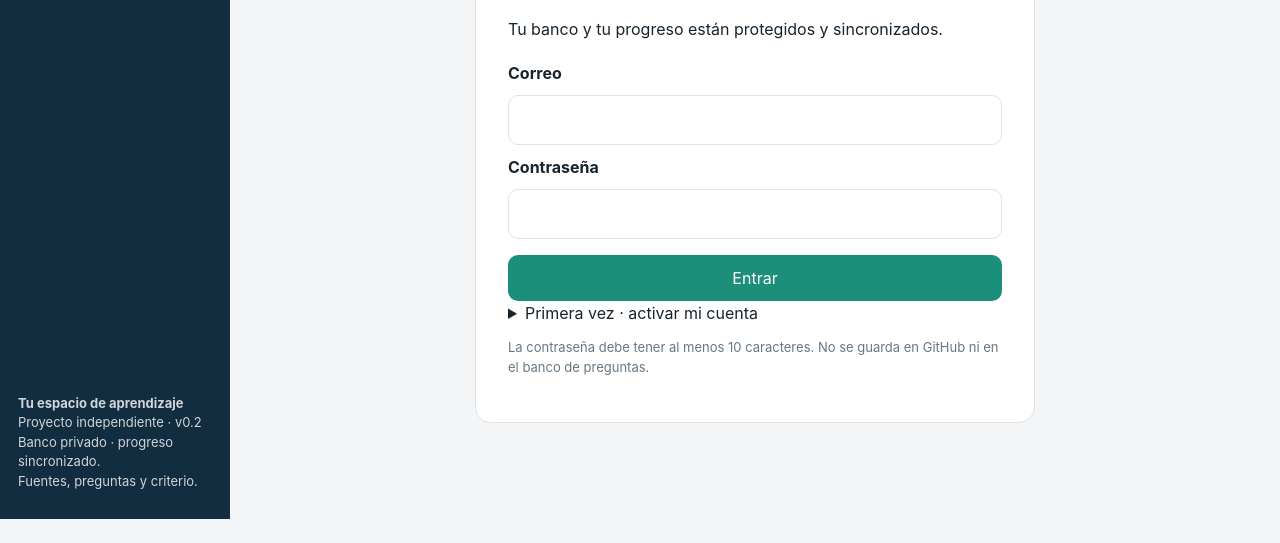
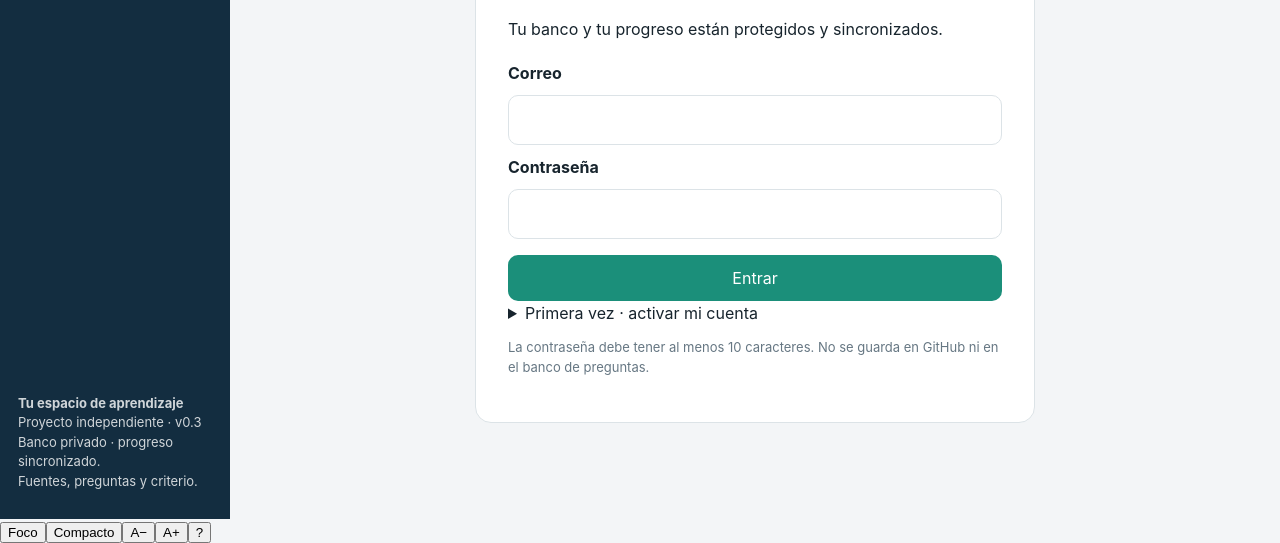
Before and after one commit to frescbar/mir-2027, a plain HTML site: page docs/index.html in a window 1280 px wide. Shown: the part 373-916 px from the top of the page. Before the commit the page ends 892 px from the top, so only its background shows below. Drawn offline with nearby package versions, Linux system fonts and the light colour scheme.

Commit message:
Load MIR 2027 study enhancements

```diff
--- a/docs/index.html
+++ b/docs/index.html
@@ -1,3 +1,3 @@
 <!doctype html>
 <html lang="es"><head><meta charset="utf-8"><meta name="viewport" content="width=device-width,initial-scale=1"><meta name="theme-color" content="#132d40"><meta name="description" content="Entrenamiento MIR 2027 privado, sincronizado y basado en fuentes."><meta name="referrer" content="no-referrer"><meta http-equiv="Content-Security-Policy" content="default-src 'self' data: blob:; script-src 'self' 'unsafe-inline' https://cdn.jsdelivr.net; style-src 'self' 'unsafe-inline'; img-src 'self' data: blob:; object-src 'none'; frame-src blob:; connect-src 'self' https://baplujcmcrqnjyarkere.supabase.co wss://baplujcmcrqnjyarkere.supabase.co; base-uri 'none'; form-action 'self'"><title>MIR 2027 · Mi entrenamiento</title><link rel="icon" href="./icon.svg" type="image/svg+xml"><link rel="manifest" href="./manifest.webmanifest"><link rel="stylesheet" href="./styles.css"></head>
-<body><a class="sr-only" href="#main">Saltar al contenido</a><div class="layout"><aside class="sidebar"><div class="brand"><div class="brand-name">MIR<span>/27</span></div><div class="brand-label">Mi entrenamiento<br>médico personal</div></div><nav class="nav" id="nav" aria-label="Navegación principal"></nav><div class="sidebar-bottom"><b>Tu espacio de aprendizaje</b><br>Proyecto independiente · v0.2<br>Banco privado · progreso sincronizado.<br>Fuentes, preguntas y criterio.</div></aside><div class="main-wrap"><header class="topbar"><span id="date-label"></span><div><span class="status-dot"></span><strong id="save-label">Conectando…</strong> <button class="ghost small" id="logout" style="display:none">Salir</button></div></header><main class="main" id="main" tabindex="-1"><div class="loading">Abriendo tu espacio de estudio…</div></main></div></div><div id="toast" role="status" aria-live="polite"></div><script src="https://cdn.jsdelivr.net/npm/@supabase/supabase-js@2"></script><script src="./core.js"></script><script src="./print.js"></script><script src="./cloud.js"></script><script src="./app.js"></script></body></html>
+<body><a class="sr-only" href="#main">Saltar al contenido</a><div class="layout"><aside class="sidebar"><div class="brand"><div class="brand-name">MIR<span>/27</span></div><div class="brand-label">Mi entrenamiento<br>médico personal</div></div><nav class="nav" id="nav" aria-label="Navegación principal"></nav><div class="sidebar-bottom"><b>Tu espacio de aprendizaje</b><br>Proyecto independiente · v0.3<br>Banco privado · progreso sincronizado.<br>Fuentes, preguntas y criterio.</div></aside><div class="main-wrap"><header class="topbar"><span id="date-label"></span><div><span class="status-dot"></span><strong id="save-label">Conectando…</strong> <button class="ghost small" id="logout" style="display:none">Salir</button></div></header><main class="main" id="main" tabindex="-1"><div class="loading">Abriendo tu espacio de estudio…</div></main></div></div><div id="toast" role="status" aria-live="polite"></div><script src="https://cdn.jsdelivr.net/npm/@supabase/supabase-js@2"></script><script src="./core.js"></script><script src="./print.js"></script><script src="./cloud.js"></script><script src="./app.js"></script><script src="./enhancements.js"></script></body></html>
```
